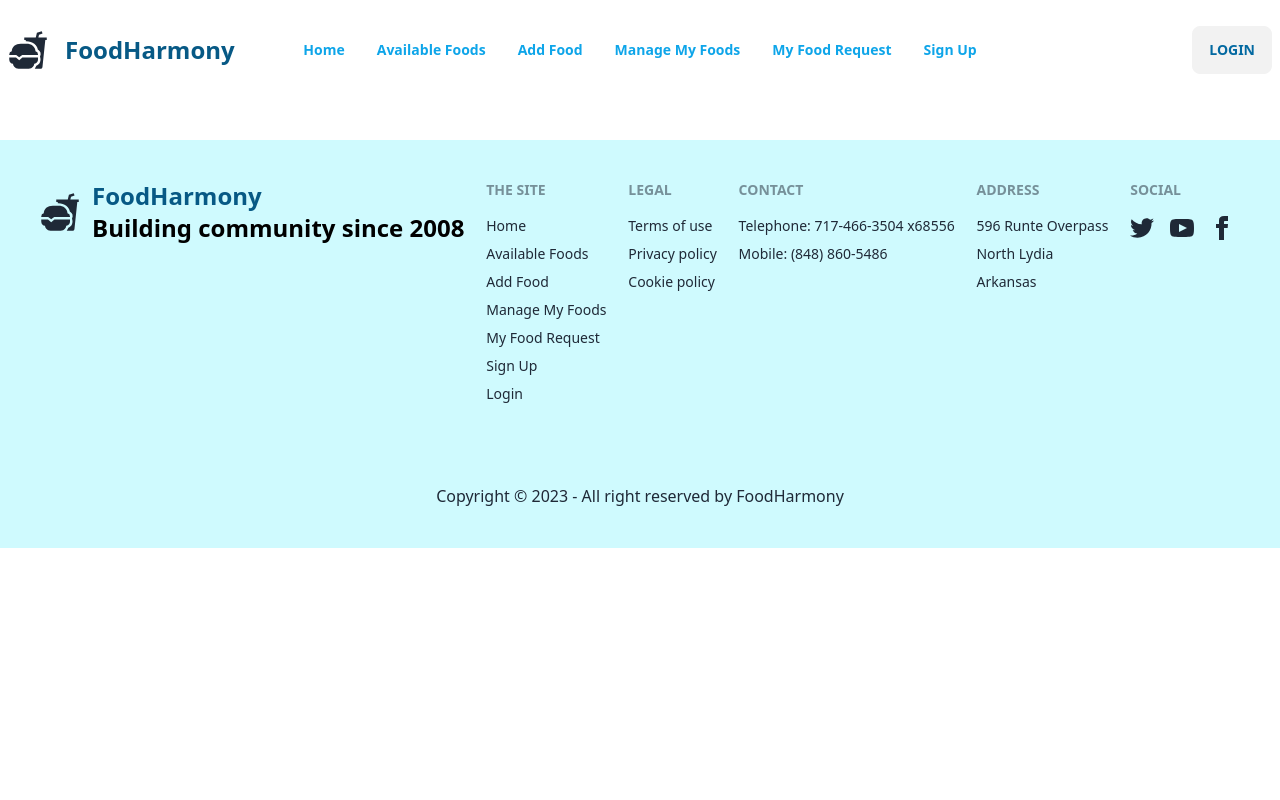
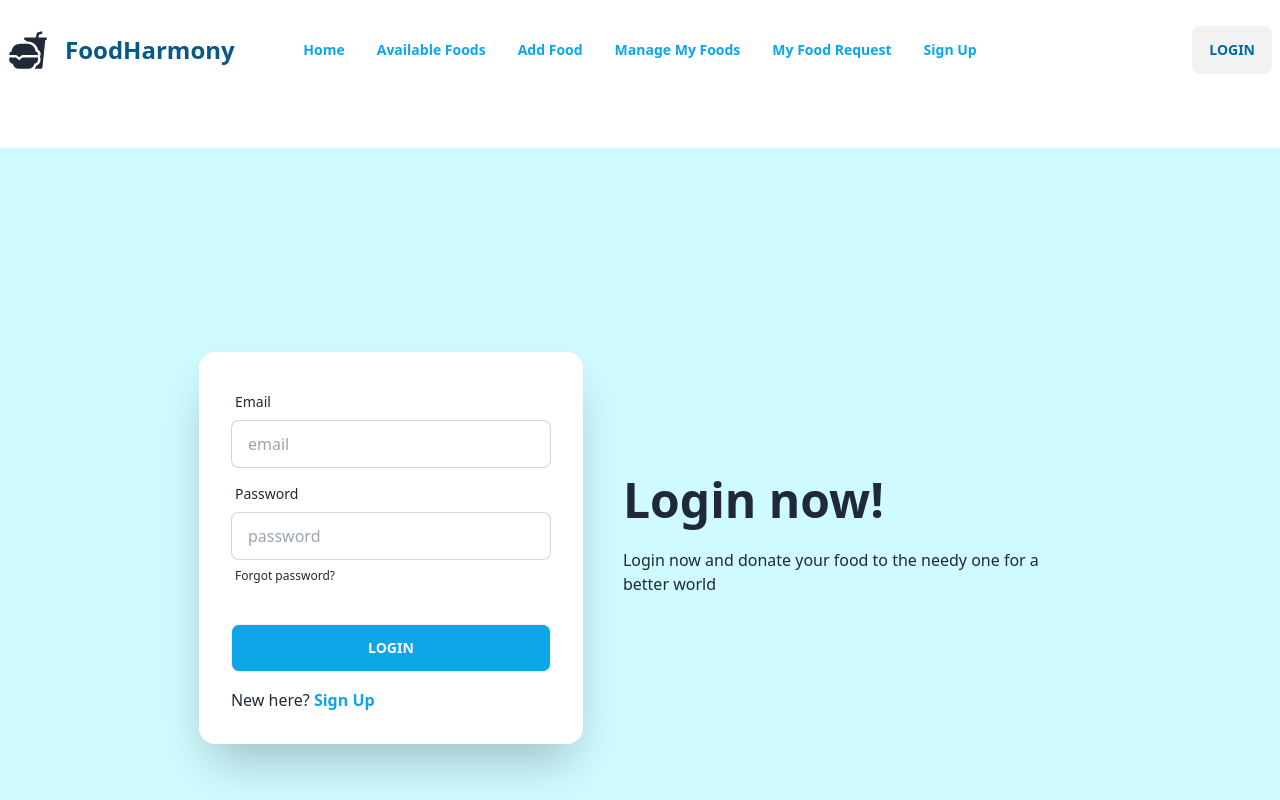
Before and after one commit to Safayat-Hasan/Community-Food-client, a React (Vite) app: page /logIn in a window 1280 px wide. Shown: the top 800 px of the page. Built offline with nearby package versions, Linux system fonts and the light colour scheme.

Commit message:
added the login page

```diff
--- a/src/components/LogIn/LogIn.jsx
+++ b/src/components/LogIn/LogIn.jsx
@@ -1,9 +1,59 @@
+import { NavLink } from "react-router-dom";
 
 
 const LogIn = () => {
+
+    const handleLogIn = event => {
+        event.preventDefault();
+        const form = event.target;
+        const email = form.email.value;
+        const password = form.password.value;
+    }
+
     return (
-        <div>
-
+        <div className="mt-16 mb-28 mx-auto">
+            <div className="hero min-h-screen bg-cyan-100">
+                <div className="hero-content flex-col lg:flex-row-reverse md:gap-10">
+                    <div className="text-center lg:text-left">
+                        <h1 className="text-5xl font-bold">Login now!</h1>
+                        <p className="py-6">Login now and donate your food to the needy one for a better world</p>
+                    </div>
+                    <div className="card flex-shrink-0 w-full max-w-sm shadow-2xl bg-base-100">
+                        <form onSubmit={handleLogIn} className="card-body">
+                            <div className="form-control">
+                                <label className="label">
+                                    <span className="label-text">Email</span>
+                                </label>
+                                <input type="email" name="email" placeholder="email" className="input input-bordered" required />
+                            </div>
+                            <div className="form-control">
+                                <label className="label">
+                                    <span className="label-text">Password</span>
+                                </label>
+                                <input type="password" name="password" placeholder="password" className="input input-bordered" required />
+                                <label className="label">
+                                    <a href="#" className="label-text-alt link link-hover">Forgot password?</a>
+                                </label>
+                            </div>
+                            <div className="form-control mt-6">
+                                <button className="btn bg-sky-500 text-white">Login</button>
+                            </div>
+                            {/* {logError &&
+                                <p className="text-red-700">{logError}</p>
+                            } */}
+                            <div className="flex items-center">
+                                {/* <AiFillGoogleCircle className="text-xl"></AiFillGoogleCircle> */}
+                                {/* <p><button onClick={handleGoogleSignIn} className="btn btn-ghost">Google</button></p> */}
+                            </div>
+                            <p>New here? <NavLink className="text-sky-500 font-bold" to='/signUp'>Sign Up</NavLink></p>
+                        </form>
+                    </div>
+                </div>
+            </div>
+            {/* <ToastContainer
+                position="top-center"
+                autoClose={5000}
+            /> */}
         </div>
     );
 };
--- a/src/components/Shared/Footer.jsx
+++ b/src/components/Shared/Footer.jsx
@@ -6,7 +6,7 @@ const Footer = () => {
             <footer className="footer p-10 bg-cyan-100 text-base-content">
                 <aside>
                     <div className="flex items-center gap-3">
-                        <IoFastFoodSharp className="h-8 w-8 md:h-10 md:w-10"></IoFastFoodSharp>
+                        <IoFastFoodSharp className="h-12 w-12 md:h-16 md:w-16"></IoFastFoodSharp>
                         <p className="text-2xl text-sky-800 font-extrabold">FoodHarmony <br /><span className="text-black font-bold">Building community since 2008</span></p>
                     </div>
                 </aside>
--- a/src/components/Shared/NavBar.jsx
+++ b/src/components/Shared/NavBar.jsx
@@ -17,7 +17,7 @@ const NavBar = () => {
         <div className="mt-4 mb-4 navbar bg-base-100">
             <div className="navbar-start">
                 <div className="dropdown">
-                    <label tabIndex={0} className="btn btn-ghost md:hidden">
+                    <label tabIndex={0} className="btn btn-ghost lg:hidden">
                         <svg xmlns="http://www.w3.org/2000/svg" className="h-5 w-5" fill="none" viewBox="0 0 24 24" stroke="currentColor"><path strokeLinecap="round" strokeLinejoin="round" strokeWidth="2" d="M4 6h16M4 12h8m-8 6h16" /></svg>
                     </label>
                     <ul tabIndex={0} className="menu menu-sm dropdown-content mt-3 z-[1] p-2 shadow bg-base-100 rounded-box w-52">
@@ -26,10 +26,10 @@ const NavBar = () => {
                 </div>
                 <div className="flex items-center">
                     <IoFastFoodSharp className="h-8 w-8 md:h-10 md:w-10"></IoFastFoodSharp>
-                    <Link to='/' className="btn btn-ghost normal-case text-2xl text-sky-800 font-extrabold">FoodHarmony</Link>
+                    <Link to='/' className="btn btn-ghost normal-case text-xl md:text-xl lg:text-2xl text-sky-800 font-extrabold">FoodHarmony</Link>
                 </div>
             </div>
-            <div className="navbar-center hidden md:flex">
+            <div className="navbar-center hidden lg:flex">
                 <ul className="menu menu-horizontal px-1">
                     {navLinks}
                 </ul>
```
